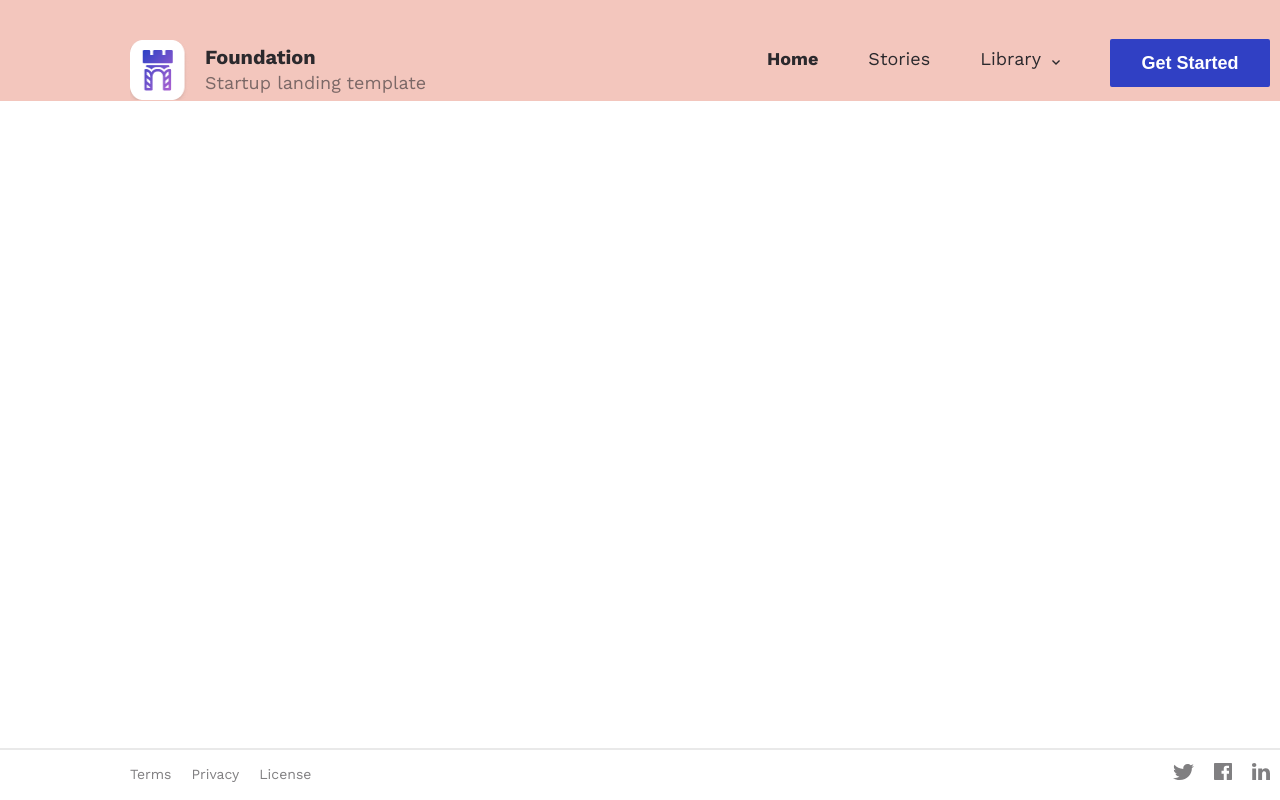
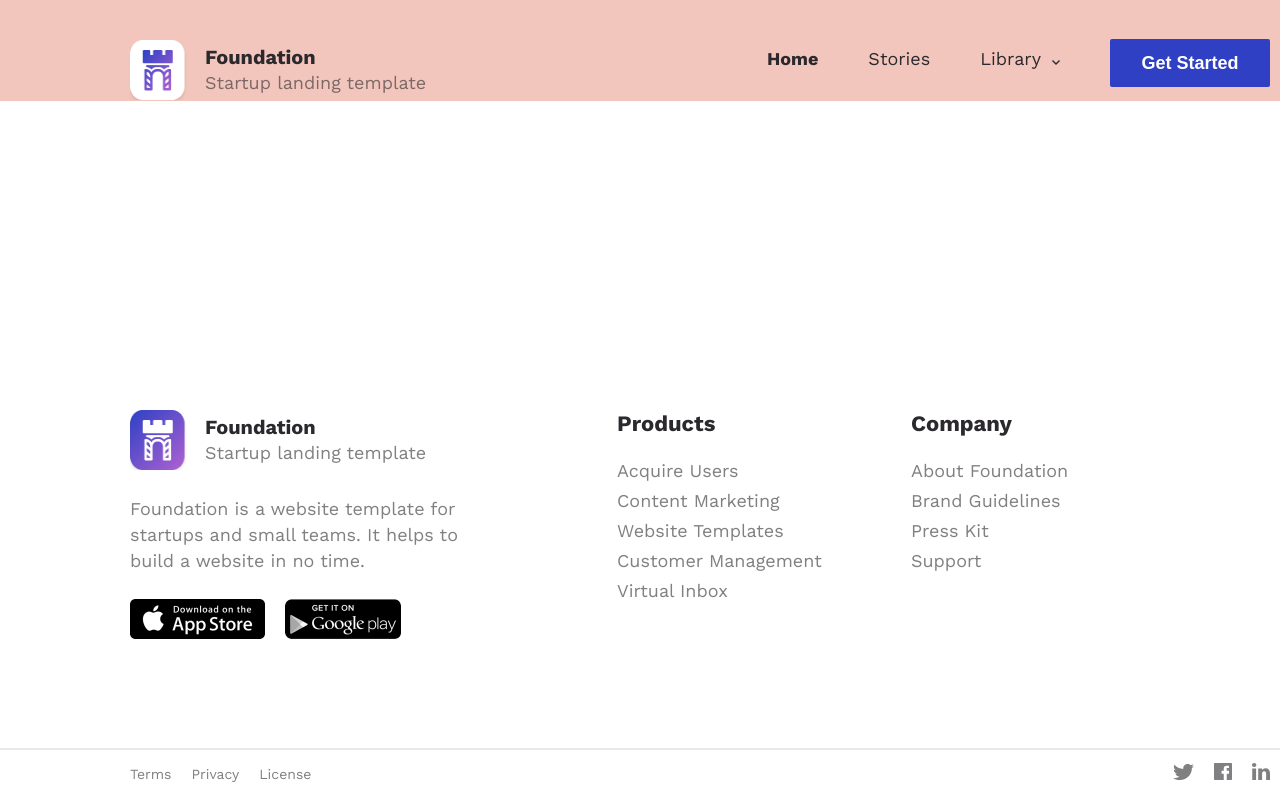
Before and after one commit to BogdanWazer/gromcode-1, a plain HTML site: page index.html in a window 1280 px wide. Shown: the top 800 px of the page. Drawn offline with nearby package versions, Linux system fonts and the light colour scheme.

Commit message:
footer__Done

```diff
--- a/index.html
+++ b/index.html
@@ -44,6 +44,65 @@
 
       <!-- Footer -->
       <footer class="footer">
+        <div class="footer__navigation">
+          <div class="footer__about">
+            <div class="logo">
+              <img
+                class="logo__icon"
+                src="./img/site-icon-dark.png"
+                alt="Logo"
+              />
+              <div class="logo__text">
+                <span class="logo-name">Foundation</span>
+                <span class="logo-description">Startup landing template</span>
+              </div>
+            </div>
+
+            <p class="logo-descr">
+              Foundation is a website template for startups and small teams. It
+              helps to build a website in no time.
+            </p>
+
+            <div class="footer__navigation-downloads">
+              <a href="https://apps.apple.com/" target="_blank"
+                ><img
+                  src="./img/downloads-button/AppStore.png"
+                  alt="App Store download"
+              /></a>
+              <a href="https://play.google.com/" target="_blank"
+                ><img
+                  src="./img/downloads-button/Google Play.png"
+                  alt="Google Play download"
+              /></a>
+            </div>
+          </div>
+
+          <div class="additional-navigation">
+            <div class="additional-navigation__column nav-links">
+              <h3 class="additional-navigation__header">Products</h3>
+              <ul class="additional-navigation__list">
+                <li class="additional-navigation__item">Acquire Users</li>
+                <li class="additional-navigation__item">Content Marketing</li>
+                <li class="additional-navigation__item">Website Templates</li>
+                <li class="additional-navigation__item">Customer Management</li>
+                <li class="additional-navigation__item">Virtual Inbox</li>
+              </ul>
+            </div>
+            <div class="additional-navigation__column nav-links">
+              <h3 class="additional-navigation__header">Company</h3>
+
+              <ul class="additional-navigation__list">
+                <li class="additional-navigation__item">About Foundation</li>
+                <li class="additional-navigation__item">Brand Guidelines</li>
+                <li class="additional-navigation__item">Press Kit</li>
+                <li class="additional-navigation__item">Support</li>
+              </ul>
+            </div>
+          </div>
+
+          <!-- Additional Navigation -->
+        </div>
+
         <!-- Footer bottom -->
         <div class="footer__line"></div>
         <nav class="footer-nav">
--- a/scss/_base.scss
+++ b/scss/_base.scss
@@ -1,5 +1,6 @@
 body {
   font-family: 'Work Sans', sans-serif;
+  color: #2b292d;
 }
 
 .container {
--- a/scss/_footer.scss
+++ b/scss/_footer.scss
@@ -33,6 +33,34 @@
       color: rgba(43, 41, 45, 0.6);
     }
   }
+
+  &__navigation {
+    display: flex;
+    width: 1140px;
+    margin: 0 auto;
+    height: 338px;
+    padding-top: 44px;
+
+    &-downloads {
+      display: flex;
+      gap: 20px;
+      margin-top: 25px;
+    }
+  }
+
+  &__about {
+    display: flex;
+    flex-direction: column;
+    height: 171px;
+    width: 360px;
+
+    .logo-descr {
+      margin-top: 26px;
+      font-size: 18px;
+      line-height: 26px;
+      color: rgba(43, 41, 45, 0.6);
+    }
+  }
 }
 
 .social-links {
@@ -40,3 +68,26 @@
   gap: 20px;
   margin-left: auto;
 }
+
+.additional-navigation {
+  display: flex;
+  gap: 29px;
+  margin-left: 127px;
+
+  &__column {
+    width: 265px;
+  }
+
+  &__header {
+    font-weight: 700;
+    font-size: 22px;
+    line-height: 28px;
+    margin-bottom: 18px;
+  }
+
+  &__item {
+    font-size: 18px;
+    line-height: 30px;
+    color: rgba(43, 41, 45, 0.6);
+  }
+}
```
Also changed, not shown: img/downloads-button/AppStore.png (added), img/downloads-button/Google Play.png (added), img/site-icon-dark.png (added), scss/main.css, 1 other file.
